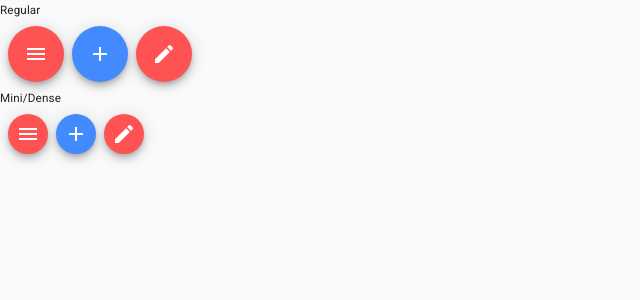
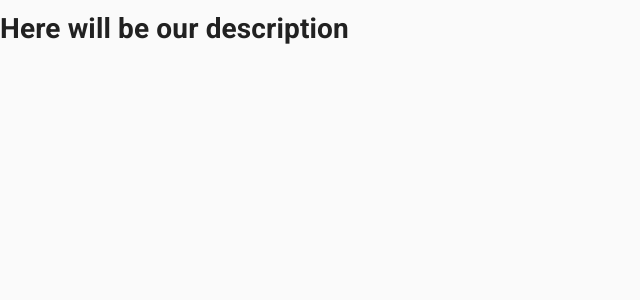
Before and after one commit to ratushnyak-k/goit-chaty, a Vue app: page / in a window 1280 px wide. Shown: the top 300 px of the page, without its empty margins (0-640 px from the left). Built offline with nearby package versions, Linux system fonts and the light colour scheme.

Commit message:
Get rid of unused files (#27)

```diff
--- a/src/router.js
+++ b/src/router.js
@@ -1,7 +1,6 @@
 import Vue from 'vue';
 import Router from 'vue-router';
-import Home from './views/Home.vue';
-import About from './views/About.vue';
+import Home from './views/home.vue';
 import RoomsList from './views/rooms-list.vue';
 
 Vue.use(Router);
@@ -16,11 +15,6 @@ export default new Router({
       component: Home,
     },
     {
-      path: '/about',
-      name: 'about',
-      component: About,
-    },
-    {
       path: '/rooms',
       name: 'rooms',
       component: RoomsList,
--- a/src/views/About.vue
+++ /dev/null
@@ -1,5 +0,0 @@
-<template>
-  <div class="about">
-    <h1>This is an about page</h1>
-  </div>
-</template>
--- a/src/views/Home.vue
+++ /dev/null
@@ -1,35 +0,0 @@
-<template>
-  <div>
-    <div>
-      <small>Regular</small>
-      <md-button class="md-fab">
-        <md-icon>menu</md-icon>
-      </md-button>
-      <md-button class="md-fab md-primary">
-        <md-icon>add</md-icon>
-      </md-button>
-      <md-button class="md-fab md-plain">
-        <md-icon>edit</md-icon>
-      </md-button>
-    </div>
-
-    <div>
-      <small>Mini/Dense</small>
-      <md-button class="md-fab md-mini">
-        <md-icon>menu</md-icon>
-      </md-button>
-      <md-button class="md-fab md-mini md-primary">
-        <md-icon>add</md-icon>
-      </md-button>
-      <md-button class="md-fab md-mini md-plain">
-        <md-icon>edit</md-icon>
-      </md-button>
-    </div>
-  </div>
-</template>
-
-<style lang="scss" scoped>
-small {
-  display: block;
-}
-</style>
--- /dev/null
+++ b/src/views/home.vue
@@ -0,0 +1,3 @@
+<template>
+  <h1>Here will be our description</h1>
+</template>
```
